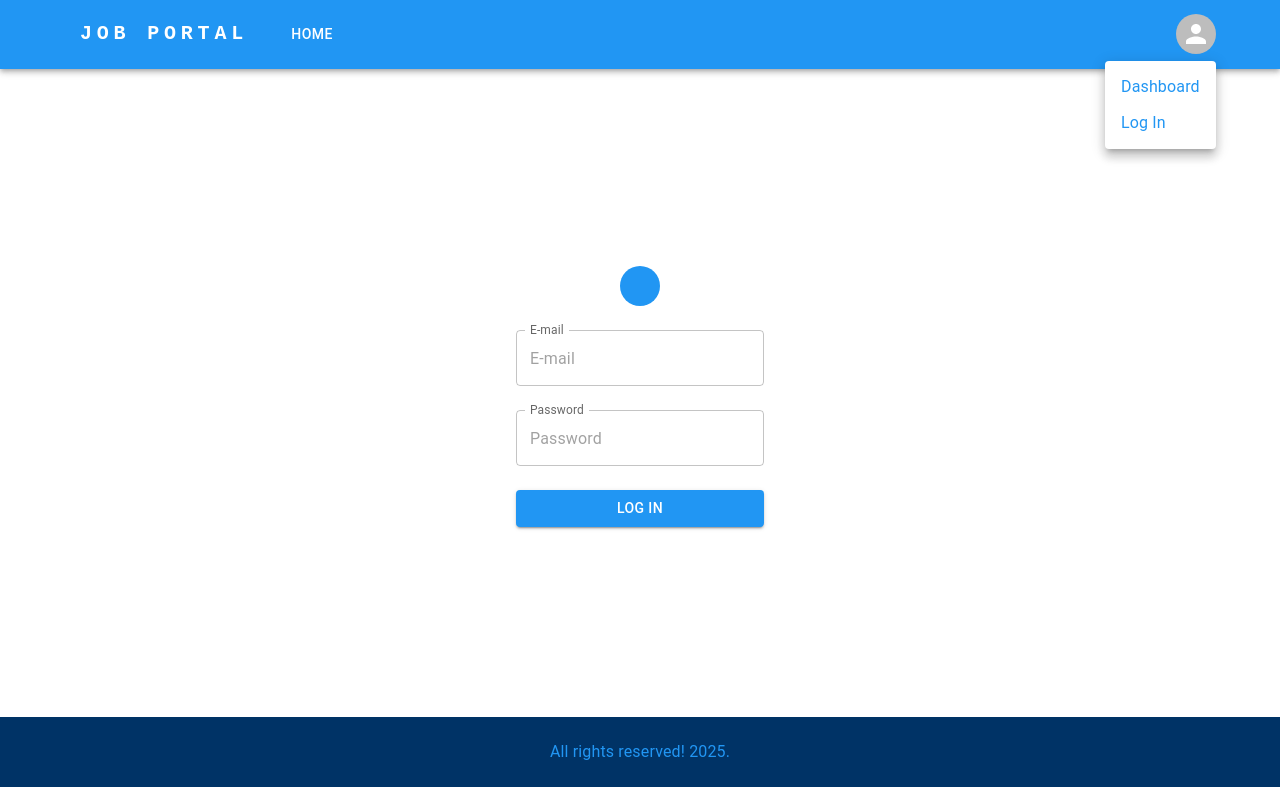
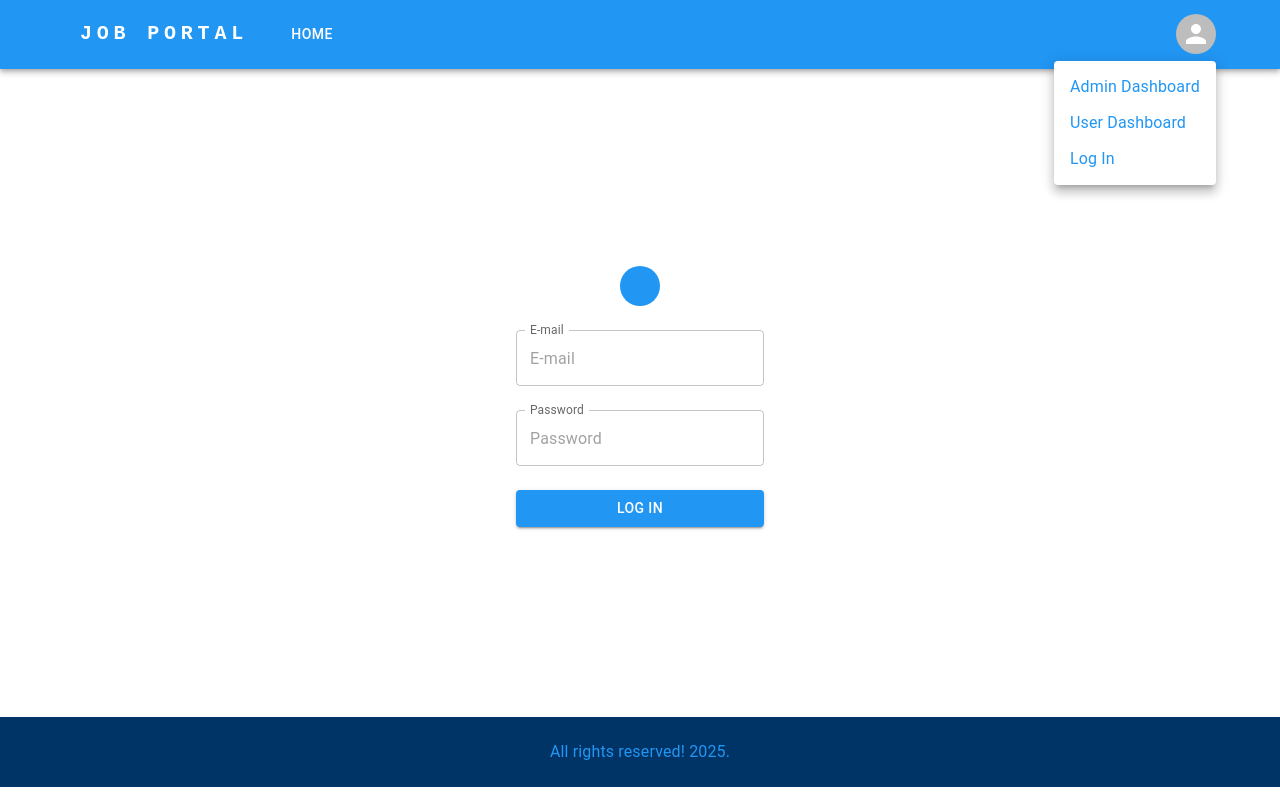
Before and after one commit to krajani21/Job-Portal, a React (Create React App) app in the folder frontend/: page /login in a window 1280 px wide. Both pictures are taken after a click on the button "Open settings". Built offline with nearby package versions, Linux system fonts and the light colour scheme; some icons are missing.

Commit message:
created menu item for admin dashboard and user dashboard

```diff
--- a/frontend/src/component/NavBar.js
+++ b/frontend/src/component/NavBar.js
@@ -172,8 +172,14 @@ const Navbar = () => {
                         >
 
                             <MenuItem onClick={handleCloseUserMenu}>
-                                <Typography textAlign="center"><Link style={{ textDecoration: "none", color: palette.primary.main }} to="/admin/dashboard">Dashboard</Link></Typography>
+                                <Typography textAlign="center"><Link style={{ textDecoration: "none", color: palette.primary.main }} to="/admin/dashboard">Admin Dashboard</Link></Typography>
                             </MenuItem>
+
+                            <MenuItem onClick={handleCloseUserMenu}>
+                                <Typography textAlign="center"><Link style={{ textDecoration: "none", color: palette.primary.main }} to="/user/dashboard">User Dashboard</Link></Typography>
+                            </MenuItem>
+
+
 
                             {
                                 !userInfo ?
```
